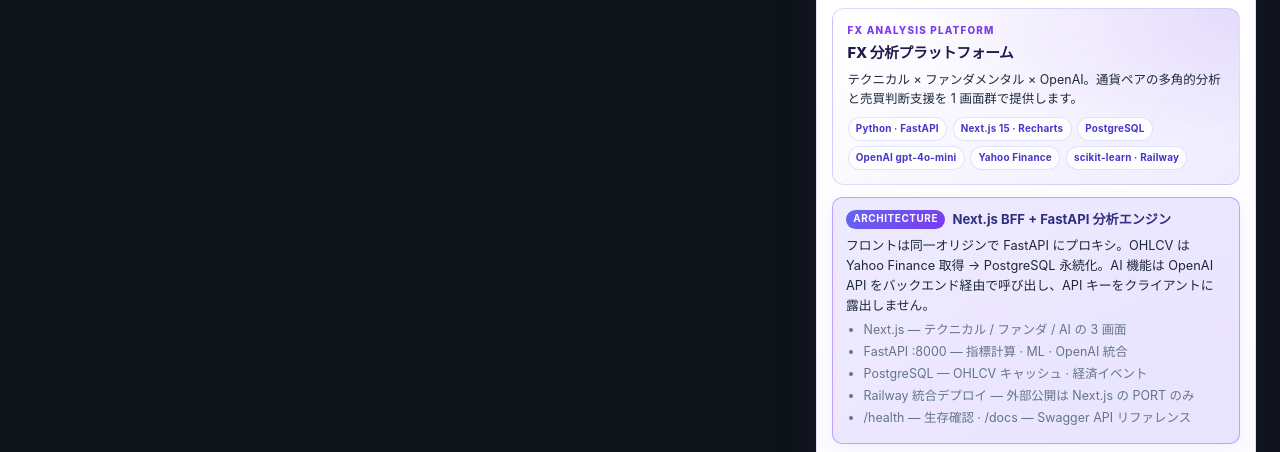
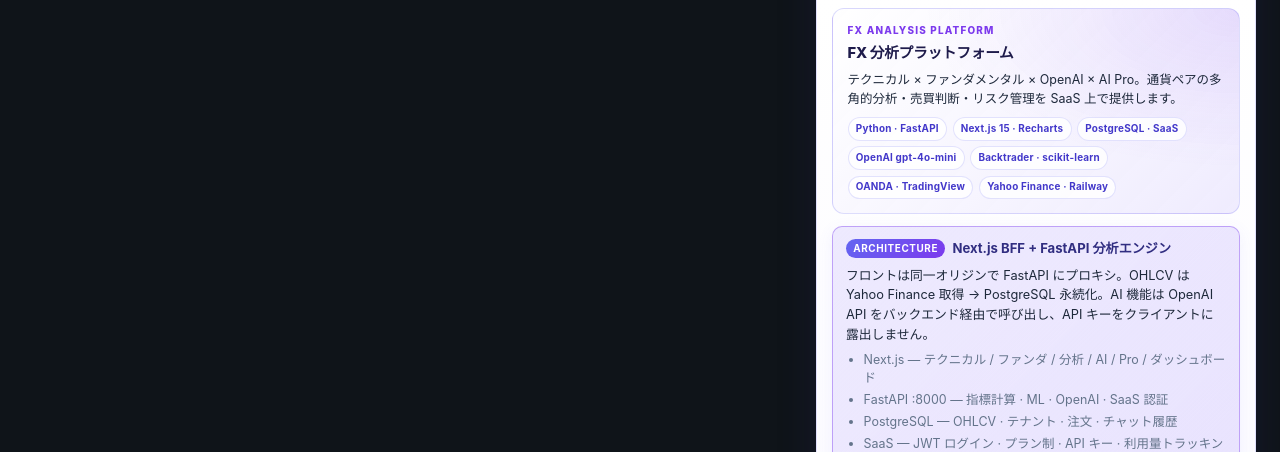
Before and after one commit to kensudogit/fx, a Next.js app in the folder frontend/: page /ai in a window 1280 px wide. Shown: the part 348-800 px from the top of the page. Built offline with nearby package versions, Linux system fonts and the light colour scheme; no server answers.

Commit message:
利用手順追加

```diff
--- a/frontend/src/components/UsageGuidePanel.tsx
+++ b/frontend/src/components/UsageGuidePanel.tsx
@@ -6,7 +6,7 @@
  */
 import { useCallback, useEffect, useRef, useState } from 'react'
 
-const STORAGE_KEY = 'fx-tool-usage-guide-v2'
+const STORAGE_KEY = 'fx-tool-usage-guide-v3'
 const PANEL_WIDTH = 440
 
 type GuideStep = {
@@ -20,7 +20,7 @@ type FeaturedBlock = {
   title: string
   body: string
   items?: readonly string[]
-  variant?: 'architecture' | 'ai' | 'technical' | 'fundamental' | 'default'
+  variant?: 'architecture' | 'ai' | 'technical' | 'fundamental' | 'analysis' | 'dashboard' | 'pro' | 'saas' | 'default'
 }
 
 const architectureFeatured: FeaturedBlock = {
@@ -30,10 +30,10 @@ const architectureFeatured: FeaturedBlock = {
     'フロントは同一オリジンで FastAPI にプロキシ。OHLCV は Yahoo Finance 取得 → PostgreSQL 永続化。AI 機能は OpenAI API をバックエンド経由で呼び出し、API キーをクライアントに露出しません。',
   variant: 'architecture',
   items: [
-    'Next.js — テクニカル / ファンダ / AI の 3 画面',
-    'FastAPI :8000 — 指標計算 · ML · OpenAI 統合',
-    'PostgreSQL — OHLCV キャッシュ · 経済イベント',
-    'Railway 統合デプロイ — 外部公開は Next.js の PORT のみ',
+    'Next.js — テクニカル / ファンダ / 分析 / AI / Pro / ダッシュボード',
+    'FastAPI :8000 — 指標計算 · ML · OpenAI · SaaS 認証',
+    'PostgreSQL — OHLCV · テナント · 注文 · チャット履歴',
+    'SaaS — JWT ログイン · プラン制 · API キー · 利用量トラッキング',
     '/health — 生存確認 · /docs — Swagger API リファレンス',
   ],
 }
@@ -71,9 +71,9 @@ const fundamentalFeatured: FeaturedBlock = {
 
 const aiFeatured: FeaturedBlock = {
   badge: 'AI Analysis',
-  title: 'OpenAI 統合 — ニュース〜リスクまで一気通貫',
+  title: 'OpenAI 統合 — ニュース〜リスクまで一気通貫（/ai）',
   body:
-    'テクニカル指標とファンダメンタルデータをコンテキストに、OpenAI がニュース要約・売買判断・ポジションサイズを提案。ML 予測（RandomForest）は補助シグナルとして併用。',
+    'テクニカル指標とファンダメンタルデータをコンテキストに、OpenAI がニュース要約・売買判断・ポジションサイズを提案。ステータスバッジで API キー接続を確認してから実行。',
   variant: 'ai',
   items: [
     'ニュース収集 — RSS + AI センチメント（強気 / 弱気 / 中立）',
@@ -84,26 +84,94 @@ const aiFeatured: FeaturedBlock = {
   ],
 }
 
+const analysisFeatured: FeaturedBlock = {
+  badge: 'Market Analysis',
+  title: 'マーケット分析（/analysis）— 5 カテゴリ統合',
+  body:
+    'トレンド予測・ニュース・SNS・経済指標・ボラティリティをタブで切り替え。「総合」タブでは複合スコア（-100〜100）で方向感を一覧できます。',
+  variant: 'analysis',
+  items: [
+    '総合 — 5分析の複合スコアと強気/弱気/中立の見通し',
+    'トレンド予測 — RandomForest + テクニカルルール + MTF',
+    'ニュース — Google News RSS + ML / OpenAI センチメント',
+    'SNS — Reddit 投稿のセンチメント・エンゲージメント',
+    '経済指標 — 雇用・CPI・FOMC 等のスコアリング',
+    'ボラ予測 — ATR 現状と将来ボラのレジーム判定',
+  ],
+}
+
+const dashboardFeatured: FeaturedBlock = {
+  badge: 'Dashboard',
+  title: '統合ダッシュボード（/dashboard）',
+  body:
+    'TradingView チャート・Webhook シグナル・ニュース ML・Backtrader・OANDA 注文を 1 画面に集約。実運用のコックピットとして利用します。',
+  variant: 'dashboard',
+  items: [
+    'TradingView — チャート埋め込み + Webhook でシグナル受信',
+    'Webhook URL — /api/tradingview/webhook（X-API-Key ヘッダー）',
+    'ニュース ML — ヘッドラインとセンチメントスコア',
+    'Backtrader — RSI+MACD 戦略のバックテスト結果',
+    'OANDA — 成行注文（未設定時はペーパー取引）',
+  ],
+}
+
+const aiProFeatured: FeaturedBlock = {
+  badge: 'AI Pro',
+  title: '差別化機能（/pro）— 7 つの AI 機能',
+  body:
+    'AI 売買シグナル・市場ブリーフ・コーチング・ウォークフォワード・高度リスク管理・口座一元管理・投資相談チャットを提供。差別化の核となる画面です。',
+  variant: 'pro',
+  items: [
+    'AIシグナル — テクニカル + ML + OpenAI の統合売買方向',
+    '市場ブリーフ — ニュース・SNS・経済指標の要約と市場影響',
+    'AIコーチング — 売買履歴から改善提案（履歴が多いほど精度向上）',
+    'バックテスト — 簡易BT + Backtrader + ウォークフォワード分析',
+    'リスク管理 — 最大DD・資金配分・損切り/利確提案',
+    '口座・通貨 — 複数口座と 4 通貨ペアの一元管理',
+    'AIチャット — 投資相談（セッション履歴付き）',
+  ],
+}
+
+const saasFeatured: FeaturedBlock = {
+  badge: 'SaaS',
+  title: 'アカウント・プラン・API キー',
+  body:
+    'マルチテナント対応。組織（テナント）単位でデータが分離され、プランに応じて日次 API 上限と機能が変わります。',
+  variant: 'saas',
+  items: [
+    '新規登録 — /register で組織名・メール・パスワードを設定',
+    'ログイン — /login → JWT が自動付与（未ログインはリダイレクト）',
+    '設定 — /settings でプラン変更・利用量・API キー発行',
+    '料金 — /pricing で Free / Pro / Enterprise を確認',
+    'API キー — TradingView Webhook 等に X-API-Key ヘッダーで利用',
+  ],
+}
+
 const techStack = [
   'Python · FastAPI',
   'Next.js 15 · Recharts',
-  'PostgreSQL',
+  'PostgreSQL · SaaS',
   'OpenAI gpt-4o-mini',
-  'Yahoo Finance',
-  'scikit-learn · Railway',
+  'Backtrader · scikit-learn',
+  'OANDA · TradingView',
+  'Yahoo Finance · Railway',
 ] as const
 
 const archDiagram = `Browser (FX Expert)
-    │ HTTPS
+    │ HTTPS + JWT / API Key
     ▼
 Next.js :PORT (Railway)
     ├─ /              テクニカル分析
     ├─ /fundamental   経済指標カレンダー
+    ├─ /analysis      マーケット分析（5カテゴリ）
     ├─ /ai            OpenAI 統合分析
+    ├─ /pro           AI Pro（差別化7機能）
+    ├─ /dashboard     統合ダッシュボード
+    ├─ /login · /register · /settings
     └─ /api/* ──proxy──► FastAPI :8000
               ├─ Yahoo Finance (OHLCV)
-              ├─ PostgreSQL (ohlcv_data)
-              └─ OpenAI API (news · trade · risk)`
+              ├─ PostgreSQL (tenant · orders · chat)
+              └─ OpenAI API (signals · brief · chat)`
 
 type GuideSection = {
   label: string
@@ -118,9 +186,9 @@ const guideSections: readonly GuideSection[] = [
         title: 'パネル操作・画面遷移',
         body: '本パネルは全画面で表示されます。ヘッダーをドラッグして位置を変更でき、▼▲ で折りたたみ可能です。',
         items: [
-          '画面上部ナビ — 「テクニカル分析」「ファンダメンタル分析」「AI分析」で画面切替',
+          '画面上部ナビ — テクニカル / ファンダ / マーケット分析 / AI / AI Pro / ダッシュボード / 料金 / 設定',
           '本パネル — 右下付近に表示（位置・開閉状態はブラウザに自動保存）',
-          '推奨フロー — テクニカル → ファンダ → AI の順で多角的に確認',
+          '推奨フロー — 登録 → テクニカル → 分析 → AI Pro → ダッシュボード',
           'プレゼン時 — パネルを画面端に寄せ、メイン画面を広く使う',
         ],
       },
@@ -130,7 +198,8 @@ const guideSections: readonly GuideSection[] = [
         items: [
           '本番 URL: https://fx-production-f5d5.up.railway.app/',
           '/health — Web + API 生存確認（200 OK）',
-          'AI分析画面 — 「接続準備完了」バッジで OpenAI キー設定を確認',
+          '/register — 初回はアカウント作成（組織名 = テナント）',
+          'AI分析画面 — 「接続準備完了」で OpenAI キー設定を確認',
           'Swagger: /docs — 全エンドポイント一覧・試験呼び出し',
         ],
       },
@@ -138,11 +207,12 @@ const guideSections: readonly GuideSection[] = [
         title: '初回セットアップ（5 分）',
         body: '初めて使う場合、またはチャートが空の場合の最短手順です。',
         items: [
-          '① テクニカル分析を開く → 通貨ペア USDJPY · 期間 200日 を選択',
-          '②「データ同期」をクリック（完了まで数秒〜数十秒）',
-          '③ チャートにローソク足が表示されることを確認',
-          '④ 右のシグナルパネルで買い/売りシグナルが出ているか確認',
-          '⑤ ファンダメンタル → AI分析 へ進み、統合レポートを実行',
+          '① /register でアカウント作成 → ログイン',
+          '② テクニカル分析 — USDJPY · 200日 · データ同期',
+          '③ /analysis でマーケット分析「総合」タブを確認',
+          '④ /pro で AIシグナル・市場ブリーフを実行',
+          '⑤ /dashboard で TradingView + Backtrader を確認',
+          '⑥ /settings で API キー発行（Webhook 連携用）',
         ],
       },
     ],
@@ -249,6 +319,59 @@ const guideSections: readonly GuideSection[] = [
     ],
   },
   {
+    label: 'AI Pro 詳細',
+    steps: [
+      {
+        title: 'AI Pro 画面の基本操作（/pro）',
+        body: '7 つの差別化機能をタブで切り替え。通貨ペアを選び「実行」で分析を開始します。',
+        items: [
+          'AIシグナル — 買い/売り/様子見 + 信頼度% + テクニカル根拠一覧',
+          '市場ブリーフ — ニュース・SNS・経済指標の統合要約（OpenAI）',
+          'AIコーチング — 過去の注文履歴から改善アドバイス',
+          'バックテスト — 簡易BT · Backtrader · ウォークフォワード（IS/OOS比較）',
+          'リスク管理 — 最大DD · 推奨ロット · 損切り/利確 · 通貨別資金配分',
+          '口座・通貨 — 複数口座と全通貨ペアの残高・価格・注文数',
+          'AIチャット — 投資相談（Enter で送信、履歴はセッション保存）',
+        ],
+      },
+      {
+        title: 'ウォークフォワードの読み方',
+        body: 'バックテストタブ内のウォークフォワードは、過学習を検出するための OOS 検証です。',
+        items: [
+          'IS（In-Sample）— 学習期間の勝率',
+          'OOS（Out-of-Sample）— 未知期間の勝率（こちらが重要）',
+          '堅牢 — IS/OOS 乖離が小さく OOS 勝率 45% 以上',
+          '弱い — 乖離大 → 戦略の過学習の可能性、パラメータ見直し',
+        ],
+      },
+    ],
+  },
+  {
+    label: 'SaaS・アカウント',
+    steps: [
+      {
+        title: 'アカウント登録とログイン',
+        body: '本番環境ではログイン必須です。未ログイン時は /login にリダイレクトされます。',
+        items: [
+          '/register — 組織名（テナント）・メール・パスワード（8文字以上）',
+          '/login — ログイン後 JWT がブラウザに保存',
+          'ログアウト — ヘッダー右上のボタン',
+          'JWT_SECRET — Railway 本番で必須（長いランダム文字列）',
+        ],
+      },
+      {
+        title: 'プランと API キー（/settings）',
+        body: 'Free プランでも AI 分析・マーケット分析は利用可能（日次 API 上限あり）。',
+        items: [
+          'Free — 100 API/日 · AI · 分析 · Webhook',
+          'Pro — 2,000 API/日 · OANDA 注文 · 統合インテリジェンス',
+          'API キー — 設定画面で発行 → TradingView Webhook に X-API-Key',
+          '利用量 — 設定画面で本日の API 消費量を確認',
+        ],
+      },
+    ],
+  },
+  {
     label: 'トラブルシュート・運用',
     steps: [
       {
@@ -257,7 +380,9 @@ const guideSections: readonly GuideSection[] = [
         items: [
           'データ取得に失敗 —「データ同期」を再実行。Yahoo Finance の一時障害の可能性',
           'AI分析に失敗 — OPENAI_API_KEY の設定・残高・レート制限を確認',
-          '/health が 503 — Railway 再デプロイ。DATABASE_URL の Reference 変数を確認',
+          '登録 500 エラー — Railway 再デプロイ · JWT_SECRET · DB 接続を確認',
+          'AI Pro プラン制限 — 403 の場合 /settings でプラン確認',
+          '/health が 503 — Railway 再デプロイ。DATABASE_URL を確認',
           'チャートが空 — 同期未実施、または選択期間のデータが DB に無い',
         ],
       },
@@ -267,30 +392,35 @@ const guideSections: readonly GuideSection[] = [
         items: [
           'GET /api/symbols — 利用可能通貨ペア一覧',
           'POST /api/data/sync/{symbol}?days=200 — 市場データ同期',
-          'GET /api/technical/{symbol} — 全指標計算結果',
-          'GET /api/technical/{symbol}/signals — 売買シグナル配列',
-          'GET /api/ml/predict/{symbol} — ML 価格方向予測',
+          'GET /api/analysis/intelligence/{symbol} — 5大分析統合',
+          'GET /api/pro/signals/{symbol} — AI 売買シグナル',
+          'GET /api/pro/market-brief/{symbol} — 市場ブリーフ',
+          'POST /api/pro/chat — AI 投資相談チャット',
+          'GET /api/pro/backtest/{symbol} — BT + ウォークフォワード',
           'GET /api/ai/report/{symbol}?balance=10000 — AI 統合レポート',
+          'POST /api/auth/register · /api/auth/login — SaaS 認証',
         ],
       },
       {
         title: 'Railway 本番・ローカル開発',
         body: 'デプロイとローカル起動の参考情報です。',
         items: [
-          '本番 — GitHub 連携 · DATABASE_URL · OPENAI_API_KEY · /health チェック',
+          '本番 — GitHub 連携 · DATABASE_URL · OPENAI_API_KEY · JWT_SECRET',
+          'SaaS — SAAS_ENABLED=true · NEXT_PUBLIC_SAAS_ENABLED=true',
           'ローカル — docker compose up -d → backend :8000 → frontend npm run dev :3000',
-          '環境変数 — DATABASE_URL · OPENAI_API_KEY · OPENAI_MODEL=gpt-4o-mini',
+          '環境変数 — OPENAI_API_KEY · OPENAI_MODEL=gpt-4o-mini · OANDA_*（任意）',
         ],
       },
       {
         title: 'プレゼン向け 15 分シナリオ',
         body: 'FX 専門家向け推奨トークトラック（本パネルを横に開いたまま実演可能）。',
         items: [
-          '0–2分: 本パネルでアーキテクチャ・サービストポロジを概要説明',
-          '2–6分: テクニカル — USDJPY·200日·データ同期·一目均衡表·シグナル',
-          '6–9分: ファンダ — FOMC/雇用統計タブとイベントカレンダー',
-          '9–13分: AI — 総合レポート実行·売買判断とリスク管理',
-          '13–15分: /docs で API 拡張性 · バックテスト連携の可能性',
+          '0–2分: 本パネルでアーキテクチャ・SaaS・サービストポロジを説明',
+          '2–5分: テクニカル — USDJPY·200日·データ同期·シグナル',
+          '5–7分: /analysis — 5カテゴリ分析と総合スコア',
+          '7–11分: /pro — AIシグナル・市場ブリーフ・ウォークフォワード',
+          '11–13分: /dashboard — TradingView + OANDA + Backtrader',
+          '13–15分: /ai 総合レポート · /settings APIキー · /docs',
         ],
       },
     ],
@@ -305,7 +435,7 @@ const L = {
   collapse: '閉じる',
   heroTitle: 'FX 分析プラットフォーム',
   heroLead:
-    'テクニカル × ファンダメンタル × OpenAI。通貨ペアの多角的分析と売買判断支援を 1 画面群で提供します。',
+    'テクニカル × ファンダメンタル × OpenAI × AI Pro。通貨ペアの多角的分析・売買判断・リスク管理を SaaS 上で提供します。',
   stackLabel: 'Tech stack',
   diagramLabel: 'Service topology',
   workflowLabel: '詳細利用手順',
@@ -510,7 +640,11 @@ export function UsageGuidePanel() {
 
           <FeaturedSection block={technicalFeatured} />
           <FeaturedSection block={fundamentalFeatured} />
+          <FeaturedSection block={analysisFeatured} />
           <FeaturedSection block={aiFeatured} />
+          <FeaturedSection block={aiProFeatured} />
+          <FeaturedSection block={dashboardFeatured} />
+          <FeaturedSection block={saasFeatured} />
 
           <p className="usage-guide-scroll-hint">{L.scrollHint}</p>
           <h3 className="usage-guide-workflow-title">{L.workflowLabel}</h3>
```
Also changed, not shown: frontend/src/app/globals.css (+36 -0 lines).
